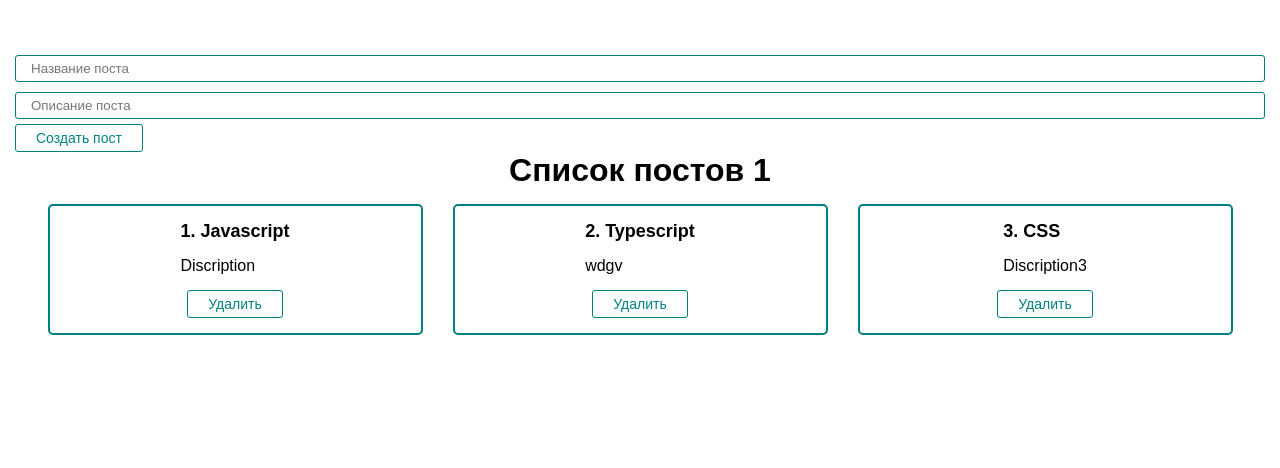
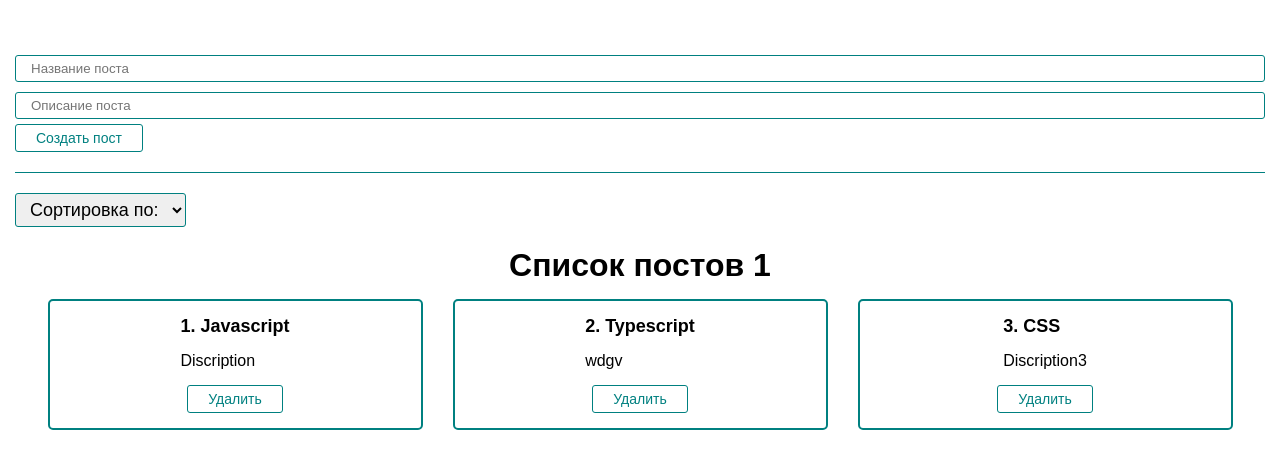
Before and after one commit to Artem-Martiyanov/common-react-app, a React (Create React App) app: page / in a window 1280 px wide. Shown: the top 468 px of the page. Built offline with nearby package versions, Linux system fonts and the light colour scheme.

Commit message:
Добавляет сортировку постов

```diff
--- a/src/App.js
+++ b/src/App.js
@@ -2,6 +2,7 @@ import React, {useState} from "react";
 import './styles/App.css'
 import PostList from "./components/PostList";
 import PostForm from "./components/PostForm";
+import MySelect from "./components/UI/select/MySelect";
 
 
 function App() {
@@ -10,14 +11,29 @@ function App() {
         {id: 2, title: 'Typescript', body: 'wdgv'},
         {id: 3, title: 'CSS', body: 'Discription3'},
     ]);
+    const [selectedSort, setSelectedSort] = useState('');
     const createPost = (newPost) => setPosts([...posts, newPost]);
     const removePost = (currentPost) => setPosts(posts.filter((post) => currentPost.id !== post.id));
-
+    const sortPost = (sort) => {
+        setSelectedSort(sort);
+        setPosts([...posts].sort((a, b) => a[sort].localeCompare(b[sort])))
+    };
 
   return (
     <div className="App">
         <PostForm create={createPost}/>
-        {posts.length > 0
+        <div className="post__filter">
+            <MySelect
+                value={selectedSort}
+                onChange={sortPost}
+                defaultOption="Сортировка по: "
+                options={[
+                    {value: 'title', name: 'По названию'},
+                    {value: 'body', name: 'По описанию'},
+                ]}
+            />
+        </div>
+        {posts.length
             ? <PostList remove={removePost} posts={posts} title='Список постов 1'/>
             : <p className='post__info'>Посты не найдены :(</p>
         }
--- /dev/null
+++ b/src/components/UI/select/MySelect.jsx
@@ -0,0 +1,23 @@
+import React from 'react';
+import classes from "./MySelect.module.css";
+const MySelect = ({options, defaultOption, value, onChange}) => {
+
+
+
+    return (
+        <select
+            className={classes.select}
+            onChange={event => onChange(event.target.value)}
+            value={value}
+        >
+            <option disabled value="">{defaultOption}</option>
+            {options.map(option =>
+                <option value={option.value} key={option.value}>
+                    {option.name}
+                </option>
+            )}
+        </select>
+    );
+};
+
+export default MySelect;
--- /dev/null
+++ b/src/components/UI/select/MySelect.module.css
@@ -0,0 +1,8 @@
+.select {
+    padding: 5px 10px;
+    border: 1px solid teal;
+    border-radius: 3px;
+    outline: none;
+    cursor: pointer;
+    font-size: 18px;
+}
--- a/src/styles/App.css
+++ b/src/styles/App.css
@@ -40,3 +40,8 @@
     font-weight: 700;
     text-align: center;
 }
+.post__filter {
+    margin-top: 20px;
+    padding: 20px 0;
+    border-top: 1px solid teal;
+}
```
Also changed, not shown: src/components/PostFilter.jsx (added, +11 -0 lines).
